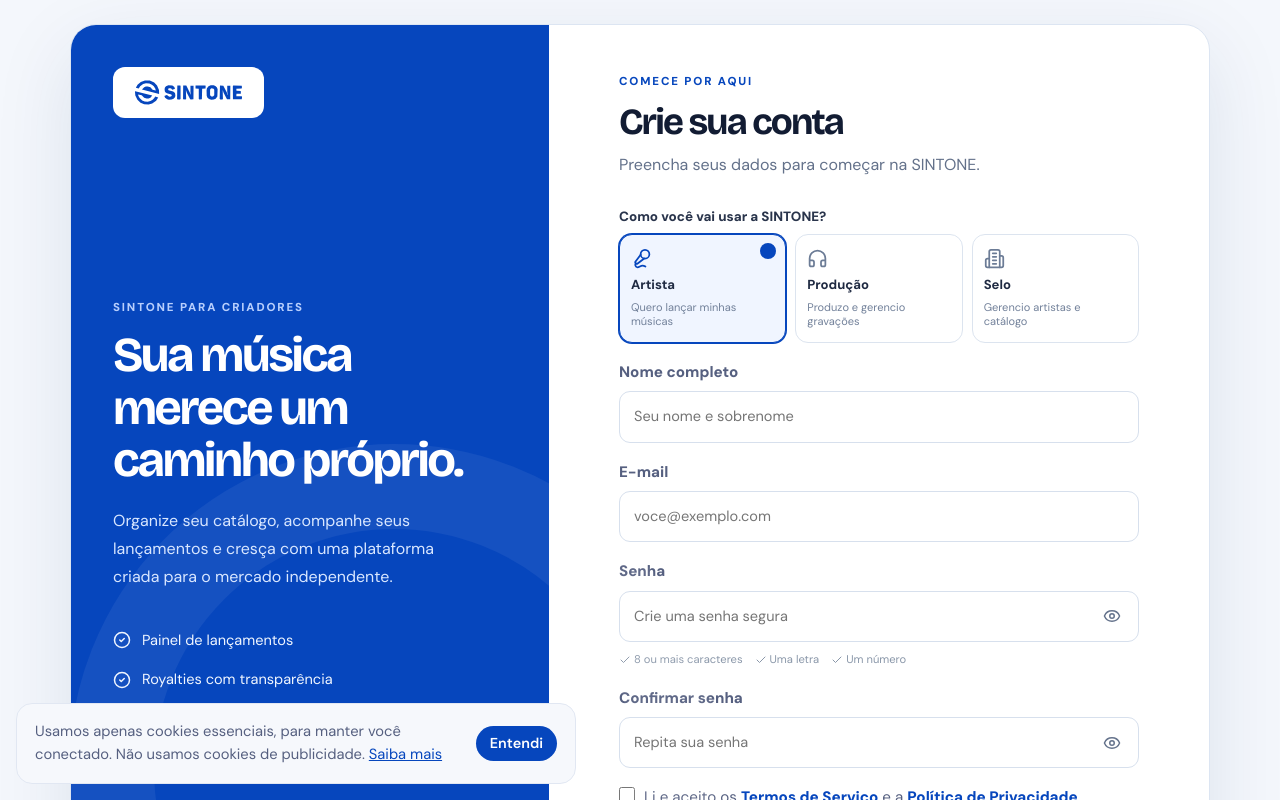
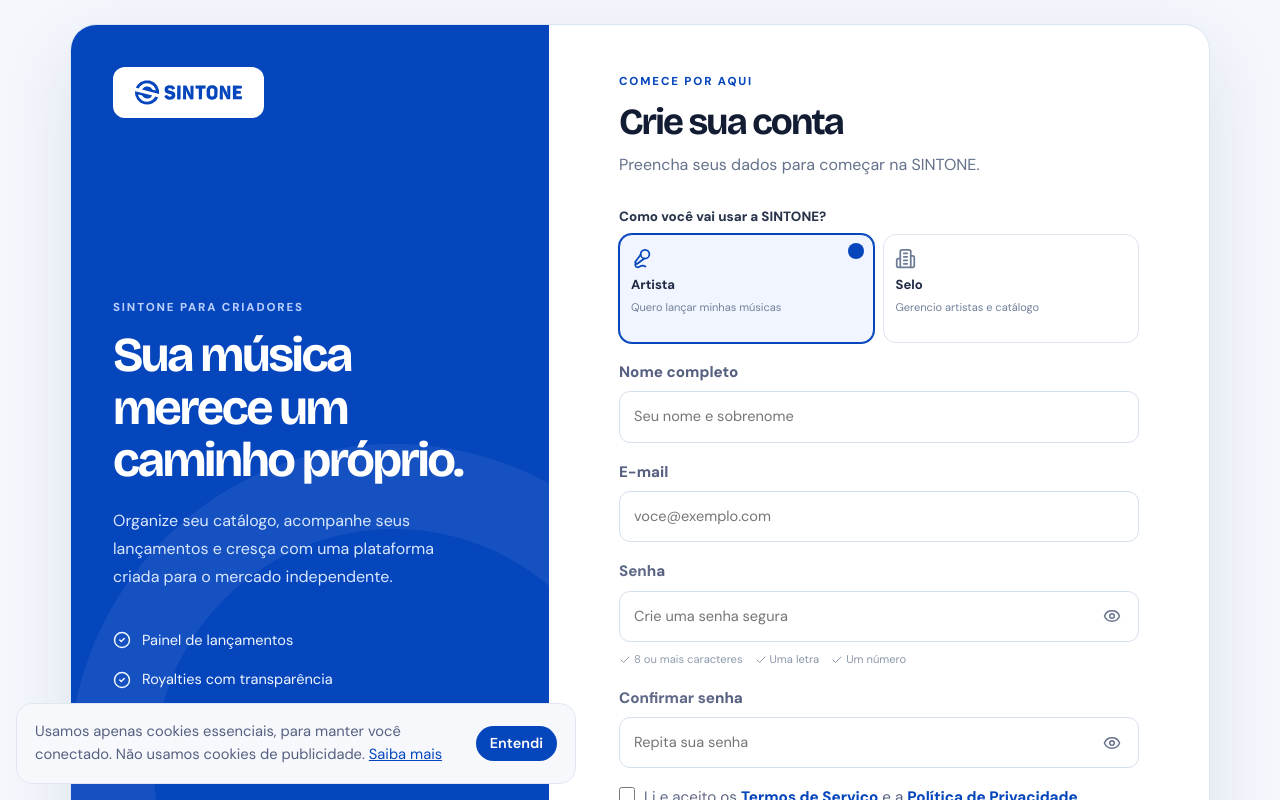
Before and after one commit to thiagodeline/nodal-music, a Next.js app: page /register in a window 1280 px wide. Shown: the top 800 px of the page. Built offline with nearby package versions, Linux system fonts and the light colour scheme.

Commit message:
Cadastro SINTONE: exibir apenas Artista e Selo
* Limitar cadastro a Artista e Selo com estado tipado

* Exibir duas opções de perfil em colunas iguais

```diff
--- a/src/app/register/page.tsx
+++ b/src/app/register/page.tsx
@@ -4,7 +4,7 @@ import Link from 'next/link'
 import { useForm } from 'react-hook-form'
 import { zodResolver } from '@hookform/resolvers/zod'
 import { z } from 'zod'
-import { Check, CircleCheck, Eye, EyeOff, Headphones, Mic2, Building2, LoaderCircle, LockKeyhole } from 'lucide-react'
+import { Check, CircleCheck, Eye, EyeOff, Mic2, Building2, LoaderCircle, LockKeyhole } from 'lucide-react'
 import { createClient } from '@/lib/supabase/client'
 import { ensureProfile } from '@/lib/profile'
 import './register.css'
@@ -14,15 +14,15 @@ const schema = z.object({
   email: z.string().trim().toLowerCase().email('Digite um e-mail válido.').max(160),
   password: z.string().min(8, 'A senha deve ter ao menos 8 caracteres.').max(72).regex(/[A-Za-z]/, 'Inclua pelo menos uma letra.').regex(/[0-9]/, 'Inclua pelo menos um número.'),
   confirmPassword: z.string().min(1, 'Confirme sua senha.'),
-  profile: z.enum(['ARTIST', 'PRODUCER', 'LABEL']),
+  profile: z.enum(['artista', 'selo']),
   terms: z.boolean().refine(Boolean, 'É necessário aceitar os termos.'),
 }).refine(v => v.password === v.confirmPassword, { path: ['confirmPassword'], message: 'As senhas não coincidem.' })
+type Profile = 'artista' | 'selo'
 type Values = z.infer<typeof schema>
 const profiles = [
-  { value: 'ARTIST', label: 'Artista', desc: 'Quero lançar minhas músicas', Icon: Mic2 },
-  { value: 'PRODUCER', label: 'Produção', desc: 'Produzo e gerencio gravações', Icon: Headphones },
-  { value: 'LABEL', label: 'Selo', desc: 'Gerencio artistas e catálogo', Icon: Building2 },
-] as const
+  { value: 'artista', label: 'Artista', desc: 'Quero lançar minhas músicas', Icon: Mic2 },
+  { value: 'selo', label: 'Selo', desc: 'Gerencio artistas e catálogo', Icon: Building2 },
+] as const satisfies ReadonlyArray<{ value: Profile; label: string; desc: string; Icon: typeof Mic2 }>
 
 export default function Register() {
   const [showPassword, setShowPassword] = useState(false)
@@ -31,7 +31,7 @@ export default function Register() {
   const [done, setDone] = useState(false)
   const { register, handleSubmit, watch, setValue, formState: { errors, isSubmitting, isValid, touchedFields } } = useForm<Values>({
     resolver: zodResolver(schema), mode: 'onChange',
-    defaultValues: { fullName: '', email: '', password: '', confirmPassword: '', profile: 'ARTIST', terms: false },
+    defaultValues: { fullName: '', email: '', password: '', confirmPassword: '', profile: 'artista', terms: false },
   })
   const password = watch('password') || ''
   const confirmPassword = watch('confirmPassword') || ''
@@ -47,7 +47,7 @@ export default function Register() {
         email: values.email.trim().toLowerCase(),
         password: values.password,
         options: { data: {
-          full_name: values.fullName.trim(), registration_profile: values.profile,
+          full_name: values.fullName.trim(), registration_profile: values.profile === 'artista' ? 'ARTIST' : 'LABEL',
           terms_version: '2026-11',
         } },
       })
--- a/src/app/register/register.css
+++ b/src/app/register/register.css
@@ -24,7 +24,7 @@
 .rg-group input:not([type=checkbox]){width:100%;border:1px solid #d7e0ed;border-radius:11px;padding:13px 14px;font:inherit;font-size:.91rem;background:#fff;color:#121c33;outline:0;transition:border-color .15s,box-shadow .15s}
 .rg-group input:focus{border-color:#0646bd;box-shadow:0 0 0 3px rgba(6,70,189,.11)}
 .rg-group input[aria-invalid=true]{border-color:#d94b5b}
-.rg-profiles{display:grid;grid-template-columns:repeat(3,minmax(0,1fr));gap:9px}
+.rg-profiles{display:grid;grid-template-columns:repeat(2,minmax(0,1fr));gap:9px}
 .rg-profile{background:#fff;border:1px solid #dce4ef;border-radius:13px;text-align:left;min-height:109px;padding:13px 11px;display:flex;flex-direction:column;gap:5px;position:relative;cursor:pointer;font:inherit;color:#1f2a42}
 .rg-profile svg{color:#6c7c96}
 .rg-profile strong{font-size:.82rem}
```
